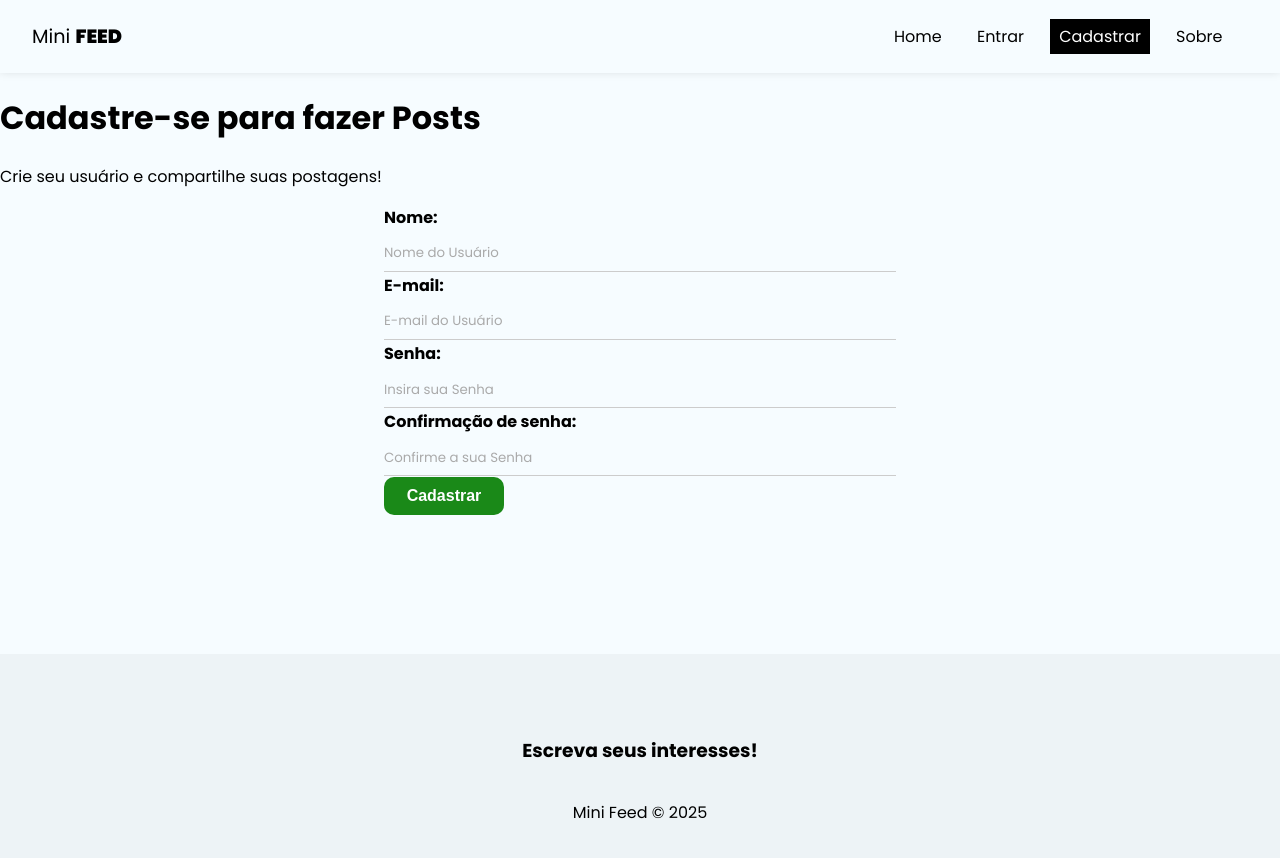
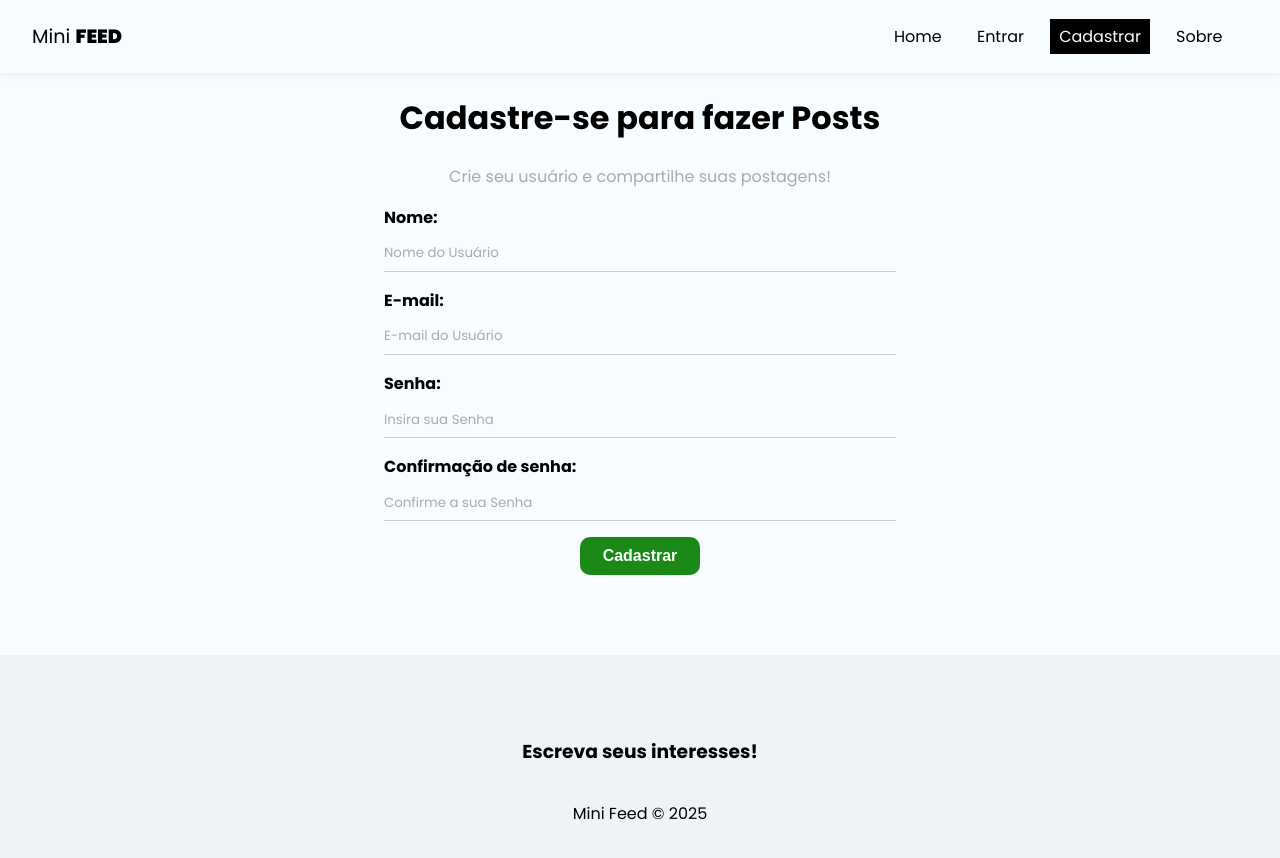
Before and after one commit to Gioomoraes/Mini-Feed, a React (Vite) app: page /register in a window 1280 px wide. Shown: the top 858 px of the page. Built offline with nearby package versions, Linux system fonts and the light colour scheme.

Commit message:
form state

```diff
--- a/src/index.css
+++ b/src/index.css
@@ -43,7 +43,7 @@
 label {
   display: flex;
   flex-direction: column;
-  margin-bottom: 1px;
+  margin-bottom: 1em;
 }
 
 label span {
--- a/src/pages/Register/Register.jsx
+++ b/src/pages/Register/Register.jsx
@@ -3,11 +3,35 @@
 import { useState, useEffect } from "react";
 
 const Register = () => {
+  const [displayName, setDisplayName] = useState("");
+  const [email, setEmail] = useState("");
+  const [password, setPassword] = useState("");
+  const [confirmPassword, setConfirmPassword] = useState("");
+  const [error, setError] = useState("");
+
+  const handleSubmit = (e) => {
+    e.preventDefault();
+    setError("");
+    const user = {
+      displayName,
+      email,
+      password,
+      confirmPassword,
+    };
+
+    if (password !== confirmPassword) {
+      setError("As senhas precisam ser iguais!");
+      return;
+    }
+
+    console.log("Usuário registrado:", user);
+  };
+
   return (
-    <div>
+    <div className={styles.register}>
       <h1>Cadastre-se para fazer Posts</h1>
       <p>Crie seu usuário e compartilhe suas postagens!</p>
-      <form>
+      <form onSubmit={handleSubmit}>
         <label>
           <span>Nome:</span>
           <input
@@ -15,6 +39,8 @@
             name="displayName"
             required
             placeholder="Nome do Usuário"
+            value={displayName}
+            onChange={(e) => setDisplayName(e.target.value)}
           />
         </label>
         <label>
@@ -24,6 +50,8 @@
             name="email"
             required
             placeholder="E-mail do Usuário"
+            value={email}
+            onChange={(e) => setEmail(e.target.value)}
           />
         </label>
         <label>
@@ -33,6 +61,8 @@
             name="password"
             required
             placeholder="Insira sua Senha"
+            value={password}
+            onChange={(e) => setPassword(e.target.value)}
           />
         </label>
         <label>
@@ -42,9 +72,12 @@
             name="confirmPassword"
             required
             placeholder="Confirme a sua Senha"
+            value={confirmPassword}
+            onChange={(e) => setConfirmPassword(e.target.value)}
           />
         </label>
         <button className="btn">Cadastrar</button>
+        {error && <p className="error">{error}</p>}
       </form>
     </div>
   );
```
